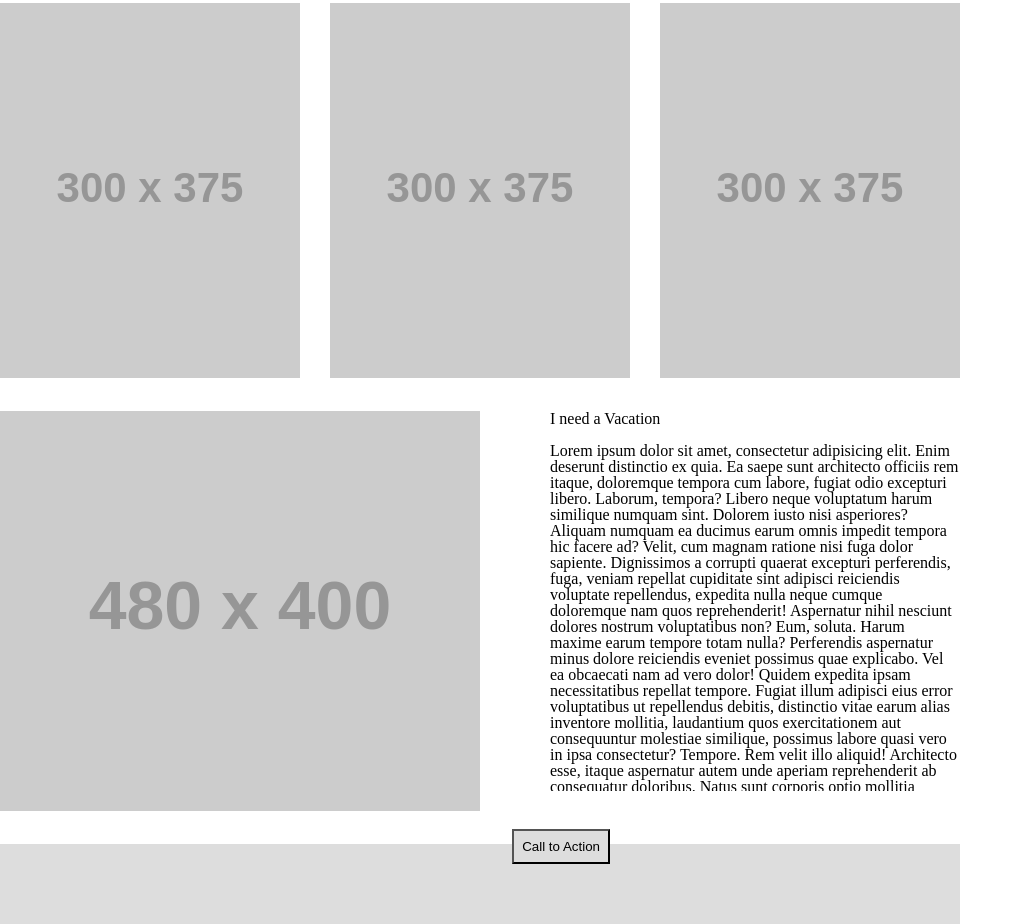
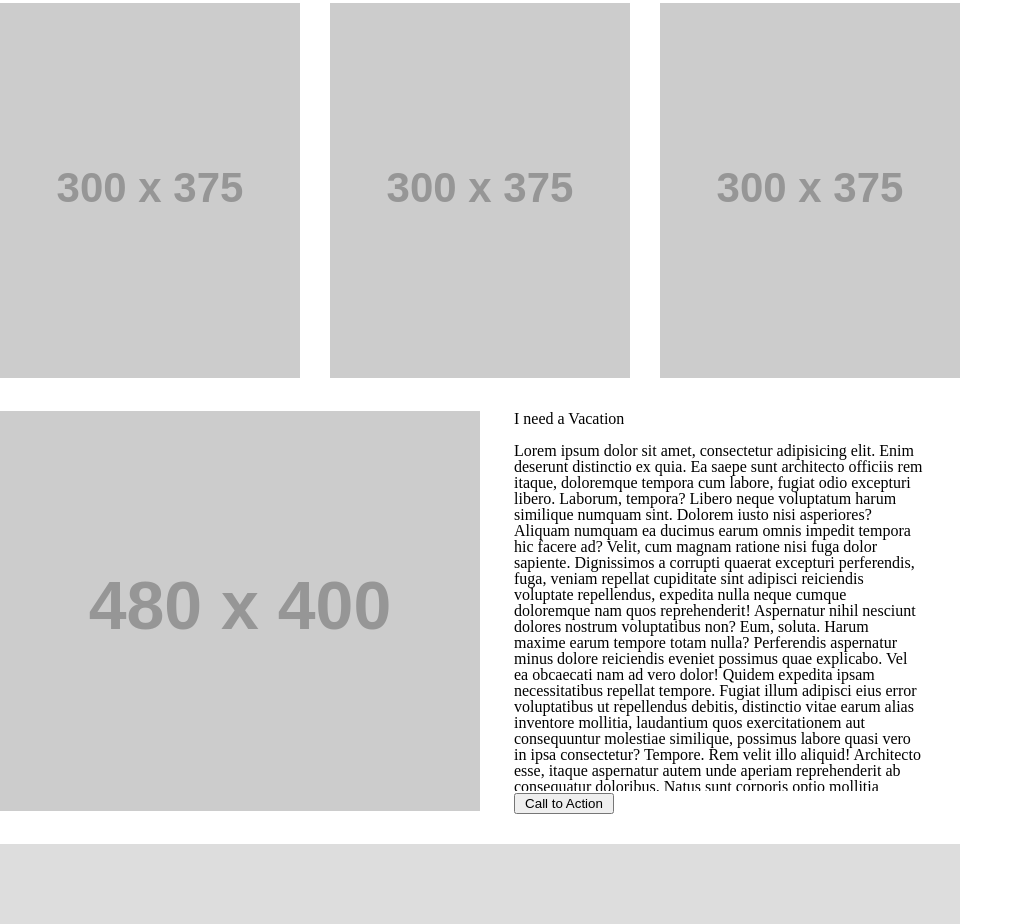
Before and after one commit to Dougie105/wireframe-exercise, a plain HTML site: page index.html in a window 1280 px wide. Shown: the part 583-1507 px from the top of the page, without its empty margins (0-1023 px from the left). Drawn offline with Linux system fonts and the light colour scheme; placeholder pictures from the web are drawn by us.

Commit message:
Got the scroll box and button situated

```diff
--- a/index.html
+++ b/index.html
@@ -33,6 +33,7 @@
 
     <div id="bottom">
       <img class="bottombar" src="https://placehold.it/480x400/ddd" />
+      <button>Call to Action</button>
 
       <article id="scrollbar" class="bottombar">
         <h1><strong>I need a Vacation</strong></h1><br>
@@ -65,9 +66,7 @@
           nihil culpa neque labore quo, doloribus animi corrupti ullam laborum modi praesentium voluptate commodi.</p>
       </article>
     </div>
-    <button>Call to Action</button>
   </main>
-
   <footer id="foot"> </footer>
 
 </body>
--- a/style.css
+++ b/style.css
@@ -39,20 +39,16 @@ nav>p{
   height: 380px;
   overflow: scroll;
   position: relative;
-  float: right;
+  margin-left: 30px;
+  margin-bottom: 20px
   }
 
 button{
-  float: right;
-  background-color: #DDD;
-  padding: 8px;
-  margin-right: 350px;
-  position: relative
-}
-
-#bottom>p{
-  float: right;
-  padding-top: 20px;
+  position: absolute;
+  margin-right: 330px;
+  margin-left: 30px;
+  margin-top: 382px;
+  width: 100px;
 }
 
 #foot{
```
